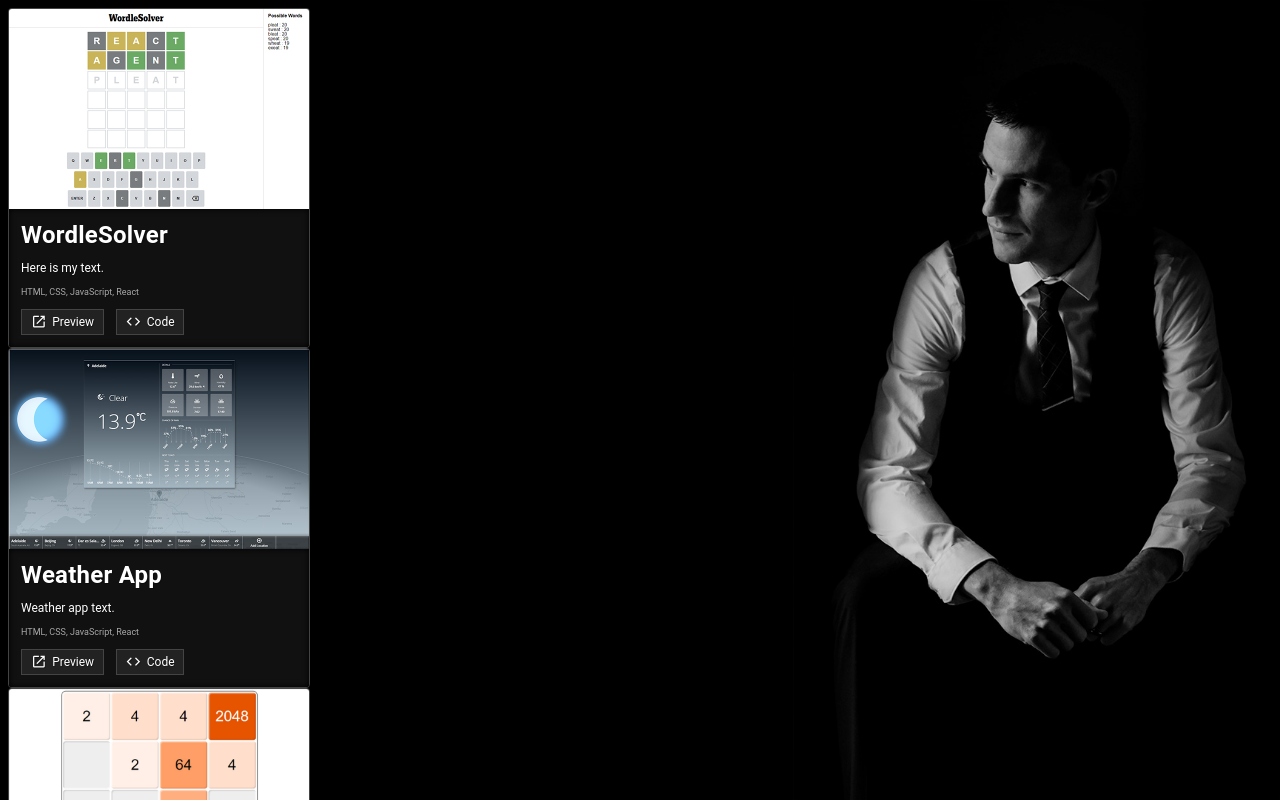
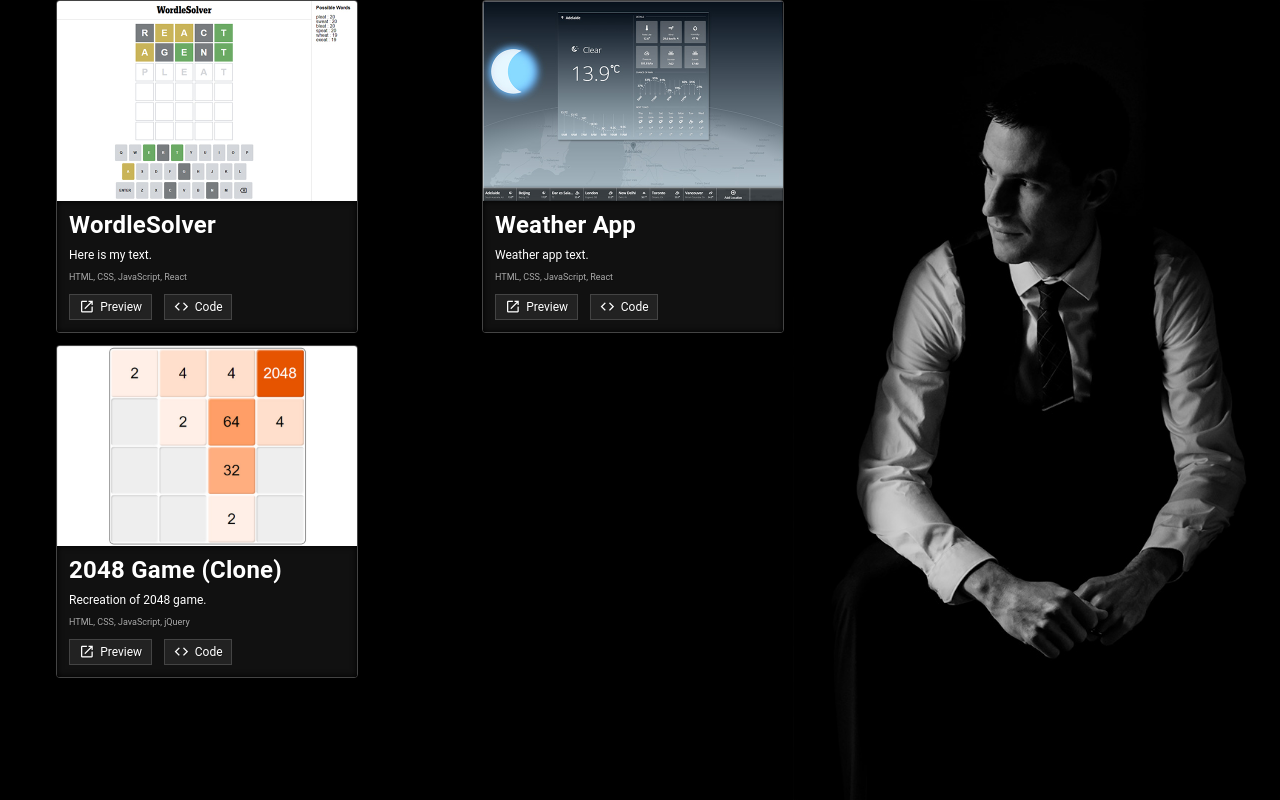
Before and after one commit to paulcarkner/web-developer-portfolio, a React (Create React App) app: page / in a window 1280 px wide. Shown: the top 800 px of the page. Built offline with nearby package versions, Linux system fonts and the light colour scheme.

Commit message:
update app css import and reset-css

```diff
--- a/package.json
+++ b/package.json
@@ -10,6 +10,7 @@
     "react-dom": "^18.2.0",
     "react-router-dom": "^6.4.3",
     "react-scripts": "5.0.1",
+    "reset-css": "^5.0.1",
     "web-vitals": "^2.1.4"
   },
   "scripts": {
--- a/src/App.js
+++ b/src/App.js
@@ -1,4 +1,5 @@
-import "./App.module.css";
+import 'reset-css';
+import Style from "./App.module.css";
 import "./Assets/portrait-1080p.jpg";
 import game2048Img from "./Assets/2048-game.jpg";
 import weatherAppImg from "./Assets/weather-app.jpg";
@@ -7,7 +8,7 @@ import Card from "./Components/Card";
 
 export default function App() {
   return (
-    <div className="app">
+    <div className={Style.App}>
       <Card
         imgSrc={worldSolverImg}
         title="WordleSolver"
--- a/src/App.module.css
+++ b/src/App.module.css
@@ -19,7 +19,7 @@ body {
   -moz-osx-font-smoothing: grayscale;
 }
 
-.app {
+.App {
   display: grid;
     gap: 1em;
     margin-right: 55vh;
```
Also changed, not shown: 1 other file (tests, documents, lock files or other folders).
